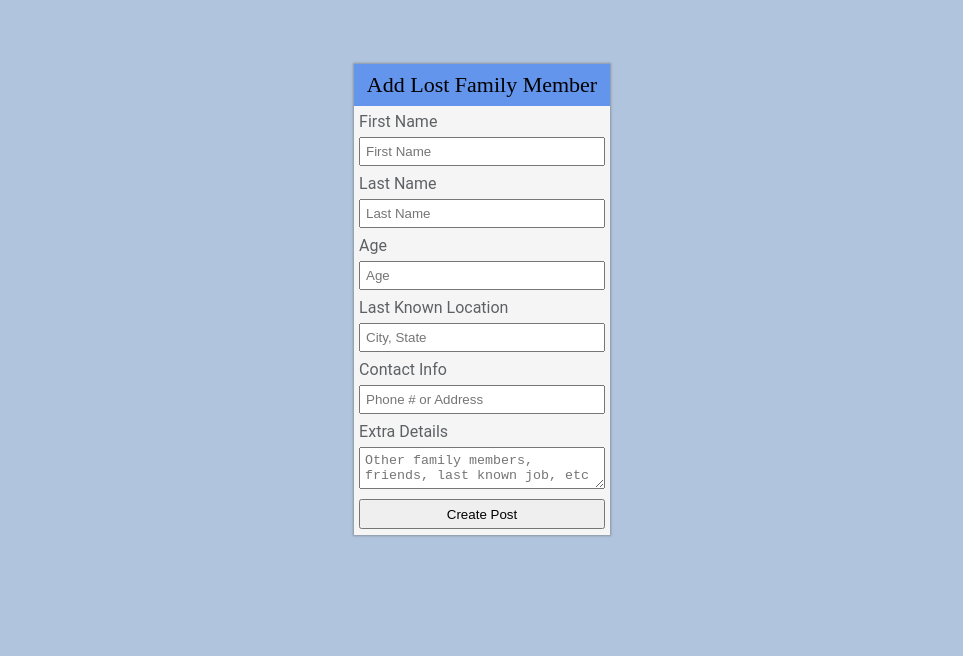
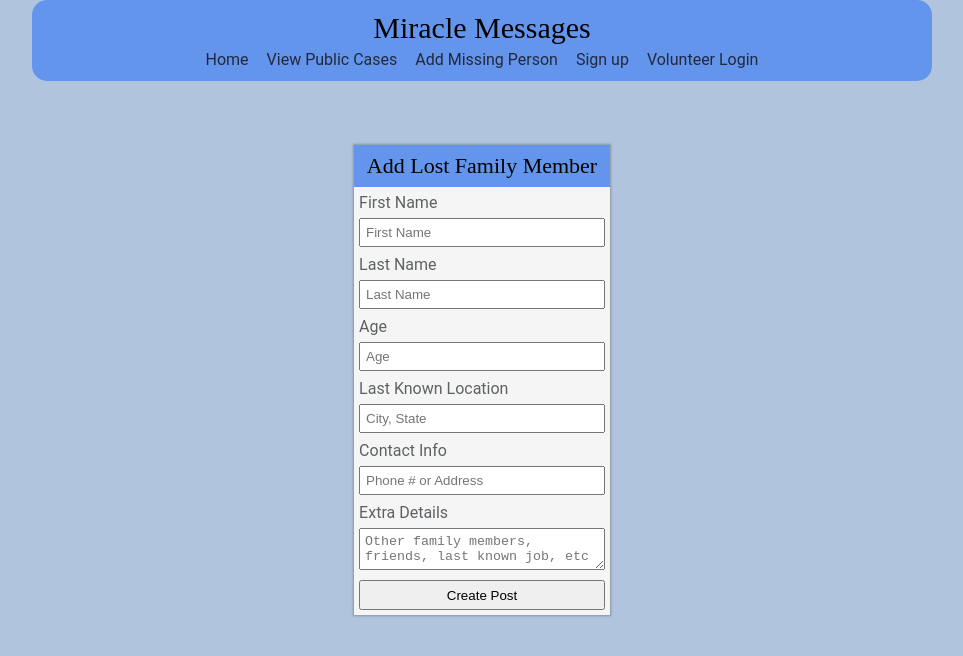
Before and after one commit to Miracle-Messages-build/Front-End, a React (Create React App) app in the folder miracle/: page /newcase in a window 1280 px wide. Shown: the top 656 px of the page, without its empty margins (158-1121 px from the left). Built offline with nearby package versions, Linux system fonts and the light colour scheme; no server answers.

Commit message:
Add navbar to components

```diff
--- a/miracle/src/App.js
+++ b/miracle/src/App.js
@@ -1,26 +1,27 @@
 import React, { useState, useEffect } from 'react';
-import logo from './logo.svg';
+// import logo from './logo.svg';
 import './App.css';
-import AddPublicCase from './components/PublicCases/AddPublicCase.js'
+// import AddPublicCase from './components/PublicCases/AddPublicCase.js'
 import PublicCases from './components/PublicCases/PublicCases'
 import UpdateForm from './components/EditCase.js'
-import axios from 'axios';
-import { BrowserRouter as Router, Route, Switch } from "react-router-dom";
+// import axios from 'axios';
+import { Route } from "react-router-dom";
 import Dashboard from './components/Dashboard/Dashboard.js'
 import Login from './components/Login.js'
 import SignUp from './components/SignUp.js'
 import PrivateRoute from './components/PrivateRoute.js'
 import VolunteerCase from './components/Dashboard/VolunteerCase.js'
 import AddCase from './components/PublicCases/AddPublicCase.js'
-import ViewCases from './components/Dashboard/ViewCases.js'
-import Nav from './components/NavBar.js'
+// import ViewCases from './components/Dashboard/ViewCases.js'
+// import Nav from './components/NavBar.js'
 import Footer from './components/Footer.js'
+
+// import styled from 'styled-components';
 
 import { fetchCase, editCase, addCase } from './actions/index.js'
 import { connect } from 'react-redux';
-import VolunteerAddCase from './components/Dashboard/VolunteerAddCase';
-import PublicCase from './components/PublicCases/PublicCase';
-
+// import VolunteerAddCase from './components/Dashboard/VolunteerAddCase';
+// import PublicCase from './components/PublicCases/PublicCase';
 
 function App(props) {
   useEffect(() => {
@@ -29,11 +30,10 @@
   const [caseInfo, setCaseInfo] = useState([])
   useEffect(() => {
     setCaseInfo(props.cases);
-  }, []);
+  }, [props.cases]);
 
   return (
     <div className="App">
-
       {/* <Route path="/" component={Nav} /> */}
       <Route path="/login" component={Login} />
       <Route path="/signup" component={SignUp} />
@@ -55,12 +55,10 @@
         }} component={VolunteerCase}
       />
 
-
-
       <Route
         path="/dashboard/volunteer/edit/:id"
         render={props => {
-          return <UpdateForm {...props}  caseInfo={caseInfo} setCaseInfo={setCaseInfo} />;
+          return <UpdateForm {...props} caseInfo={caseInfo} setCaseInfo={setCaseInfo} />;
         }}
       />
 
--- a/miracle/src/components/Dashboard/Dashboard.js
+++ b/miracle/src/components/Dashboard/Dashboard.js
@@ -6,27 +6,8 @@
 import VolunteerAddCase from './VolunteerAddCase';
 import PrivateRoute from '../PrivateRoute'
 
-const DashHeader = styled.header`
-max-width: 900px;
-width: 100%;
-margin: 0 auto;
-text-align: center;
-background-color: cornflowerblue;
-padding: 1% 0;
-border-radius: 15px;
+import { MiracleNav } from '../MiracleNav';
 
-h1 {
-  color: black;
-  font-size: 3rem;
-  margin-bottom: 1%;
-}
-
-a {
-  text-decoration: none;
-  margin: 1%;
-  color: #23293B;
-}
-`;
 const CaseContainer = styled.div`
   width: 100%;
   display: flex;
@@ -41,25 +22,24 @@
   };
   return (
     <div>
-      <DashHeader>
-        <h1>Dashboard</h1>
-        <nav>
-          <Link to="/dashboard"><button>Dashboard</button></Link>
-          <Link to="/dashboard/viewallcases"><button>View All Cases</button></Link>
-          <Link to="/dashboard/add/case"><button>Add Case</button></Link>
-          <button onClick={handleLogout}>Logout</button>
-
-        </nav>
-      </DashHeader>
+      <MiracleNav>
+        <h1>Miracle Messages</h1>
+        <a href="https://bw1-crutledge.netlify.com/index.html">Home</a>
+        <Link to="/dashboard">Dashboard</Link>
+        <Link to="/dashboard/add/case">Add Case</Link>
+        <Link to="/dashboard/viewallcases">View All Cases</Link>
+        <Link to="/">View Public Cases</Link>
+        <button onClick={handleLogout}>Logout</button>
+      </MiracleNav>
       <CaseContainer>
         {props.location.pathname === "/dashboard" ? <ViewCases /> : null}
         <Route path="/dashboard/viewallcases" render={routeProps => <ViewCases {...routeProps} viewAllCases />} />
-         <PrivateRoute
+        <PrivateRoute
           exact path="/dashboard/add/case"
           render={props => {
             return <VolunteerAddCase {...props} addCase={props.addcase} />;
           }} component={VolunteerAddCase}
-         />
+        />
       </CaseContainer>
     </div>
   );
--- a/miracle/src/components/Dashboard/VolunteerAddCase.js
+++ b/miracle/src/components/Dashboard/VolunteerAddCase.js
@@ -1,7 +1,7 @@
 import React, { useState } from 'react';
 import styled from 'styled-components';
-import axios from 'axios'
-import { axiosWithAuth } from '../../utils/axiosWithAuth.js'
+// import axios from 'axios'
+// import { axiosWithAuth } from '../../utils/axiosWithAuth.js'
 
 import { fetchCase, editCase, addCase } from '../../actions/index.js'
 import { connect } from 'react-redux';
@@ -97,7 +97,7 @@
 
 
   return (
-    <div className= "vol-add-parent">
+    <div className="vol-add-parent">
       <FormContainer>
         <FormHeader>Add a case</FormHeader>
         <Form >
--- a/miracle/src/components/EditCase.js
+++ b/miracle/src/components/EditCase.js
@@ -1,5 +1,5 @@
 import React, { useState, useEffect } from 'react';
-import axios from 'axios';
+// import axios from 'axios';
 import { axiosWithAuth } from '../utils/axiosWithAuth.js'
 import styled from 'styled-components';
 
--- a/miracle/src/components/Login.js
+++ b/miracle/src/components/Login.js
@@ -1,6 +1,8 @@
 import React, { useState } from "react";
 import { axiosWithAuthLogin } from '../utils/axiosWithAuth'
 
+import { Link } from 'react-router-dom';
+import { MiracleNav } from './MiracleNav';
 import styled from 'styled-components';
 
 const Form = styled.form`
@@ -72,6 +74,13 @@
 
 
     return (
+        <>
+            <MiracleNav>
+                <h1>Miracle Messages</h1>
+                <a href="https://bw1-crutledge.netlify.com/index.html">Home</a>
+                <Link to="/">View Public Cases</Link>
+                <Link to="/signup">Sign up</Link>
+            </MiracleNav>
             <Form className="login-form" onSubmit={handleLogin}>
                 <h1>Login</h1>
                 <input
@@ -93,6 +102,7 @@
 
 
             </Form>
+        </>
     );
 };
 
--- /dev/null
+++ b/miracle/src/components/MiracleNav.js
@@ -0,0 +1,34 @@
+import styled from 'styled-components';
+
+export const MiracleNav = styled.nav`
+  max-width: 900px;
+  width: 100%;
+  margin: 0 auto;
+  text-align: center;
+  background-color: cornflowerblue;
+  padding: 1% 0;
+  border-radius: 15px;
+
+  h1 {
+    color: black;
+    font-size: 3rem;
+    margin-bottom: 1%;
+  }
+
+  a {
+    font-size: 1.6rem;
+    text-decoration: none;
+    margin: 1%;
+    color: #23293B;
+  }
+
+  button {
+    font-size: 1.6rem;
+    text-decoration: none;
+    margin: 1%;
+    color: #23293B;
+    background-color: cornflowerblue;
+    border: none;
+    cursor: pointer;
+  }
+`;
--- a/miracle/src/components/PublicCases/AddPublicCase.js
+++ b/miracle/src/components/PublicCases/AddPublicCase.js
@@ -1,6 +1,9 @@
 import React, { useState } from 'react';
+import { Link } from 'react-router-dom';
 import axios from 'axios';
 import styled from 'styled-components';
+
+import { MiracleNav } from '../MiracleNav';
 
 const FormContainer = styled.div`
   margin-top: 5%;
@@ -73,6 +76,15 @@
   }
 
   return (
+    <>
+      <MiracleNav>
+        <h1>Miracle Messages</h1>
+        <a href="https://bw1-crutledge.netlify.com/index.html">Home</a>
+        <Link to="/">View Public Cases</Link>
+        <Link to="/newcase">Add Missing Person</Link>
+        <Link to="/signup">Sign up</Link>
+        <Link to="/login">Volunteer Login</Link>
+      </MiracleNav>
       <div className="vol-add-parent">
         <FormContainer>
           <FormHeader>Add Lost Family Member</FormHeader>
@@ -105,6 +117,7 @@
           </Form>
         </FormContainer>
       </div>
+    </>
   );
 }
 
--- a/miracle/src/components/PublicCases/PublicCases.js
+++ b/miracle/src/components/PublicCases/PublicCases.js
@@ -5,27 +5,7 @@
 import ViewPublicCases from './ViewPublicCases';
 import AddCase from './AddPublicCase.js'
 
-const CaseNav = styled.nav`
-  max-width: 900px;
-  width: 100%;
-  margin: 0 auto;
-  text-align: center;
-  background-color: cornflowerblue;
-  padding: 1% 0;
-  border-radius: 15px;
-
-  h1 {
-    color: black;
-    font-size: 3rem;
-    margin-bottom: 1%;
-  }
-
-  a {
-    text-decoration: none;
-    margin: 1%;
-    color: #23293B;
-  }
-`;
+import { MiracleNav } from '../MiracleNav';
 
 const CaseContainer = styled.div`
   width: 80%;
@@ -38,14 +18,14 @@
 const PublicCases = props => {
   return (
     <>
-      <CaseNav>
+      <MiracleNav>
         <h1>Miracle Messages</h1>
+        <a href="https://bw1-crutledge.netlify.com/index.html">Home</a>
         <Link to="/">View Public Cases</Link>
         <Link to="/newcase">Add Missing Person</Link>
         <Link to="/signup">Sign up</Link>
         <Link to="/login">Volunteer Login</Link>
-      </CaseNav>
-
+      </MiracleNav>
       <CaseContainer>
         {props.location.pathname === "/" ? <ViewPublicCases /> : null}
         <Route exact path="/newcase" component={AddCase} />
--- a/miracle/src/components/SignUp.js
+++ b/miracle/src/components/SignUp.js
@@ -1,6 +1,8 @@
 import React, { useState } from "react";
 import axios from 'axios'
 
+import { Link } from 'react-router-dom';
+import { MiracleNav } from './MiracleNav';
 import styled from 'styled-components';
 
 const Form = styled.form`
@@ -78,6 +80,13 @@
   }
 
   return (
+    <>
+      <MiracleNav>
+        <h1>Miracle Messages</h1>
+        <a href="https://bw1-crutledge.netlify.com/index.html">Home</a>
+        <Link to="/">View Public Cases</Link>
+        <Link to="/login">Volunteer Login</Link>
+      </MiracleNav>
       <Form className="signup-form" onSubmit={handleLogin}>
         <h1>Sign up</h1>
         <input
@@ -105,6 +114,7 @@
 
 
       </Form>
+    </>
   );
 };
 
```
Also changed, not shown: miracle/src/components/PublicCases/ViewPublicCases.js (+4 -4 lines). Lines whose indentation alone changed are shown as unchanged.
